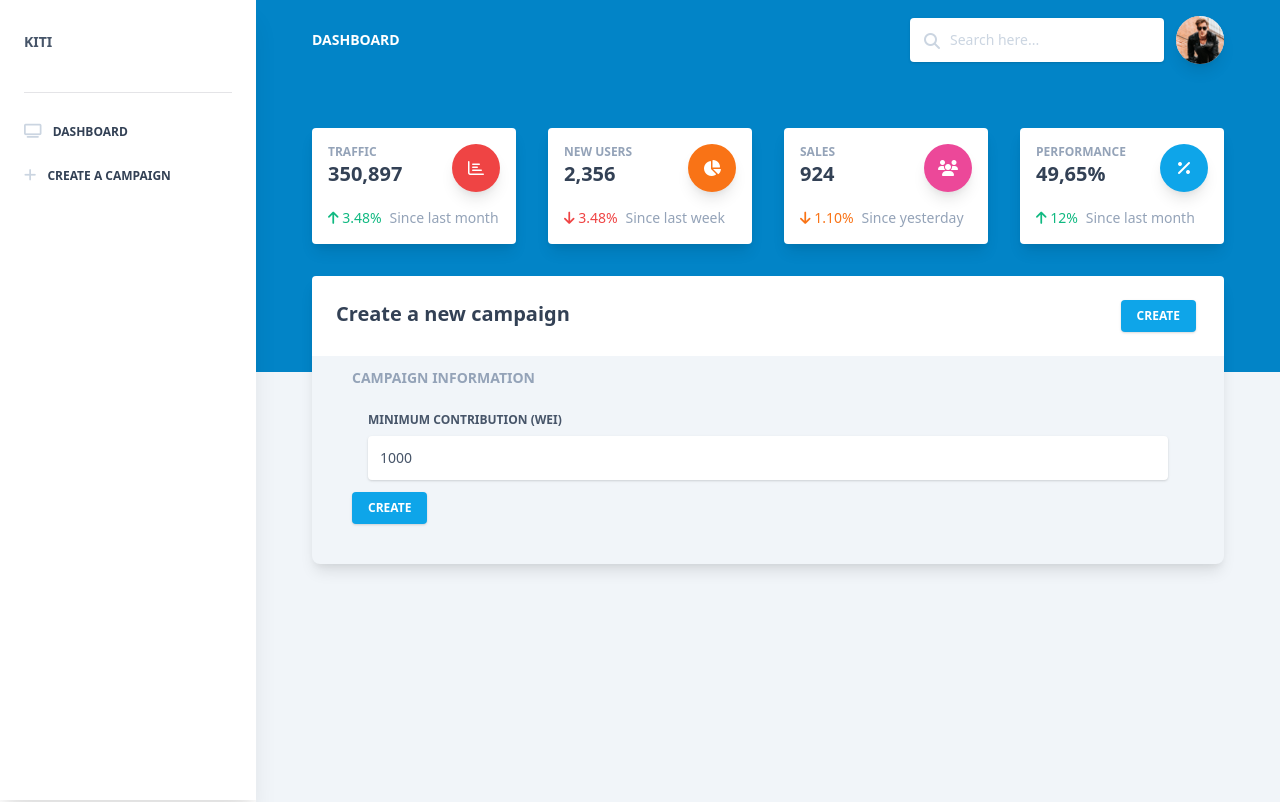
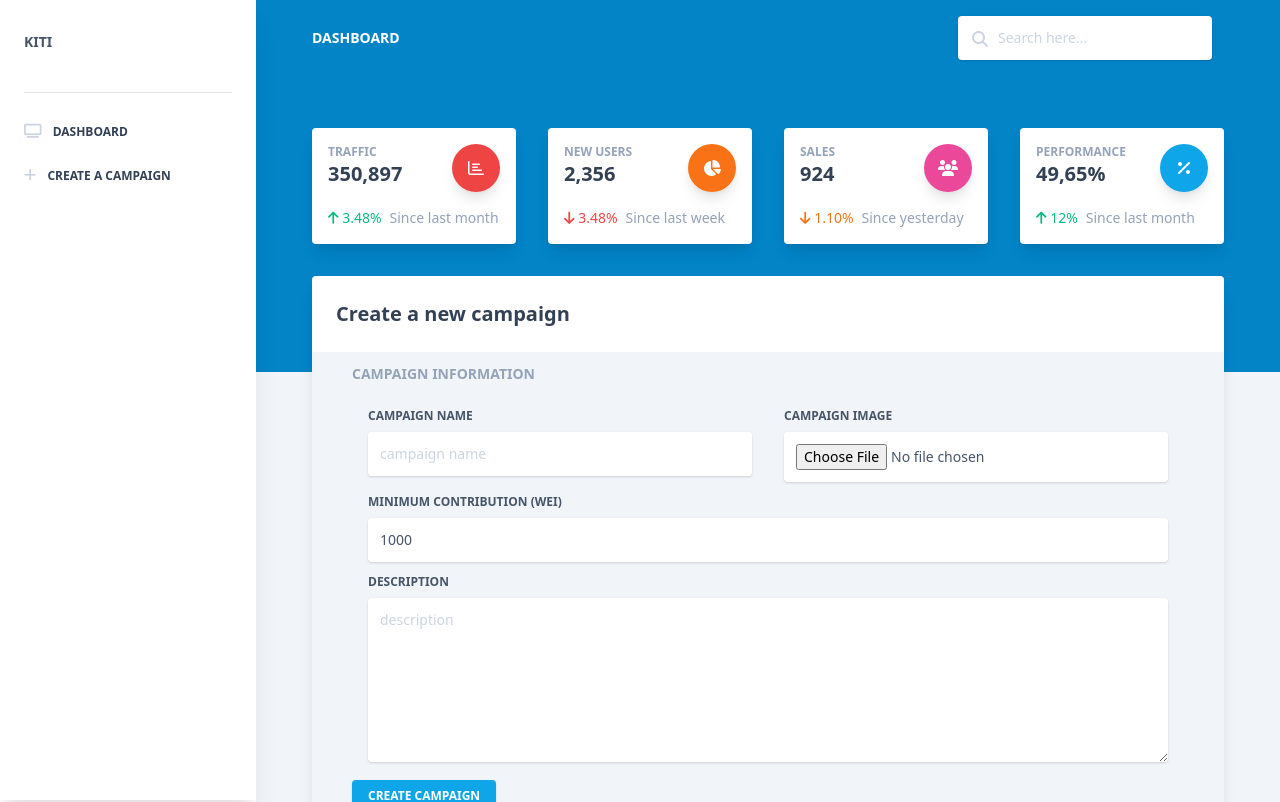
Before and after one commit to namphammati0210/Kiti, a React (Create React App) app: page /app/campaign/new in a window 1280 px wide. Shown: the top 802 px of the page. Built offline with nearby package versions, Linux system fonts and the light colour scheme; what web3 would draw is missing.

Commit message:
feat: Improve UI and fix bug

```diff
--- a/package.json
+++ b/package.json
@@ -15,6 +15,7 @@
     "@types/react": "^18.0.25",
     "@types/react-dom": "^18.0.9",
     "chart.js": "^4.0.1",
+    "firebase": "^9.22.0",
     "fs-extra": "^10.1.0",
     "ganache-cli": "^6.12.2",
     "mocha": "^10.1.0",
@@ -54,6 +55,7 @@
     ]
   },
   "devDependencies": {
+    "@firebase/firestore-types": "^2.5.1",
     "autoprefixer": "^10.4.13",
     "nyc": "^15.1.0",
     "postcss": "^8.4.19",
--- a/src/App.tsx
+++ b/src/App.tsx
@@ -7,6 +7,7 @@ import CardCampaign from "./components/Cards/CardCampaign";
 
 function App() {
   const [campaigns, setCampaigns] = useState([]);
+  console.log("🚀 ~ file: App.tsx:10 ~ App ~ campaigns:", campaigns);
 
   const fetchAllCampaigns = async () => {
     try {
@@ -53,7 +54,7 @@ function App() {
               <CardCampaign campaignName={campaign} manager={""} />
             ))
           ) : (
-            <h1>Not found any campaign, Let create one</h1>
+            <h1>Not found any campaign, Let's create the new one</h1>
           )}
           {/* </div> */}
         </div>
--- a/src/components/Campaigns/CampaignCreationForm.tsx
+++ b/src/components/Campaigns/CampaignCreationForm.tsx
@@ -1,6 +1,11 @@
+/* eslint-disable */
 import { useState } from "react";
+// import { getStorage, ref, uploadBytes } from "firebase/storage";
+import { ref, getDownloadURL, uploadBytesResumable } from "firebase/storage";
+import { collection, addDoc } from "firebase/firestore";
+import { storage, db } from "../../firebase";
+
 import factory from "../../ethereum/factory";
-
 import web3 from "../../ethereum/web3";
 // import CardSettings from "../Cards/CardSettings";
 
@@ -8,9 +13,14 @@ import web3 from "../../ethereum/web3";
 import Alerts from "../Badge/Alerts";
 
 const CampaignCreationForm = () => {
-  const [minimumContribution, setMinimumContribution] = useState(1000);
+  // const fileInputRef = React.useRef(null);
+  const [minimumContribution, setMinimumContribution] = useState<number>(1000);
+  const [campaignName, setCampaignName] = useState<string>("");
+  const [campaignDesc, setCampaignDesc] = useState<string>("");
   const [error, setError] = useState(null);
   const [successMsg, setSuccessMsg] = useState<string>("");
+  // const [progresspercent, setProgresspercent] = useState(0);
+  const [file, setFile] = useState<File | null>(null);
 
   const onChangeMinimumContribution = (
     e: React.ChangeEvent<HTMLInputElement>
@@ -18,7 +28,76 @@ const CampaignCreationForm = () => {
     setMinimumContribution(Number(e.target.value));
   };
 
-  const onSubmit = async () => {
+  const onChangeCampaignName = (e: React.ChangeEvent<HTMLInputElement>) => {
+    setCampaignName(e.target.value);
+  };
+
+  const onChangeCampaignDes = (e: React.ChangeEvent<HTMLTextAreaElement>) => {
+    setCampaignDesc(e.target.value);
+  };
+
+  const onChangeFile = (event: React.ChangeEvent<HTMLInputElement>) => {
+    if (event.target.files) {
+      setFile(event.target.files[0]);
+    }
+  };
+
+  const handleUploadDataToDB = ({
+    name,
+    description,
+    minContribution,
+  }: {
+    name: string;
+    description: string;
+    minContribution: number;
+  }) => {
+    // e.preventDefault()
+    if (file) {
+      if (!file) return;
+
+      const storageRef = ref(storage, `files/${file.name}`);
+      const uploadTask = uploadBytesResumable(storageRef, file);
+
+      uploadTask.on(
+        "state_changed",
+        (snapshot) => {
+          const progress = Math.round(
+            (snapshot.bytesTransferred / snapshot.totalBytes) * 100
+          );
+          // setProgresspercent(progress);
+        },
+        (error) => {
+          alert(error);
+        },
+        () => {
+          getDownloadURL(uploadTask.snapshot.ref).then((downloadURL) => {
+            // setImgUrl(downloadURL);
+            // firestore.collection("files").add({
+            //   name: file.name,
+            //   url: downloadURL,
+            //   createdAt: new Date(),
+            // });
+            const docRef = addDoc(collection(db, "campaign"), {
+              name,
+              description,
+              minContribution: `${minContribution} WEI`,
+              fileName: file.name,
+              fileURL: downloadURL,
+              createdAt: new Date(),
+            });
+            console.log(
+              "🚀 ~ file: CampaignCreationForm.tsx:93 ~ docRef ~ docRef:",
+              docRef
+            );
+          });
+        }
+      );
+    }
+  };
+
+  const onSubmit = async (e: any) => {
+    e.preventDefault();
+
     if (minimumContribution < 0) {
       return;
     }
@@ -33,10 +112,23 @@ const CampaignCreationForm = () => {
           from: accounts[0],
           gas: "1000000",
         });
+      console.log(
+        "🚀 ~ file: CampaignCreationForm.tsx:119 ~ onSubmit ~ request:",
+        request
+      );
       if (request) {
         setSuccessMsg("Create a request sucessfully");
+        handleUploadDataToDB({
+          name: campaignName,
+          description: campaignDesc,
+          minContribution: minimumContribution,
+        });
       }
     } catch (error: any) {
+      console.log(
+        "🚀 ~ file: CampaignCreationForm.tsx:85 ~ onSubmit ~ error:",
+        error
+      );
       setError(error.message);
     }
   };
@@ -56,12 +148,6 @@ const CampaignCreationForm = () => {
           <h6 className="text-blueGray-700 text-xl font-bold">
             Create a new campaign
           </h6>
-          <button
-            className="bg-lightBlue-500 text-white active:bg-lightBlue-600 font-bold uppercase text-xs px-4 py-2 rounded shadow hover:shadow-md outline-none focus:outline-none mr-1 ease-linear transition-all duration-150"
-            type="button"
-          >
-            Create
-          </button>
         </div>
       </div>
 
@@ -73,6 +159,41 @@ const CampaignCreationForm = () => {
             Campaign Information
           </h6>
           <div className="flex flex-wrap">
+            <div className="w-full lg:w-6/12 px-4">
+              <div className="relative w-full mb-3">
+                <label
+                  className="block uppercase text-blueGray-600 text-xs font-bold mb-2"
+                  htmlFor="grid-password"
+                >
+                  Campaign name
+                </label>
+                <input
+                  type="text"
+                  className="border-0 px-3 py-3 placeholder-blueGray-300 text-blueGray-600 bg-white rounded text-sm shadow focus:outline-none focus:ring w-full ease-linear transition-all duration-150"
+                  placeholder="campaign name"
+                  onChange={onChangeCampaignName}
+                  required
+                />
+              </div>
+            </div>
+            <div className="w-full lg:w-6/12 px-4">
+              <div className="relative w-full mb-3">
+                <label
+                  className="block uppercase text-blueGray-600 text-xs font-bold mb-2"
+                  htmlFor="grid-password"
+                >
+                  Campaign image
+                </label>
+                <input
+                  type="file"
+                  className="border-0 px-3 py-3 placeholder-blueGray-300 text-blueGray-600 bg-white rounded text-sm shadow focus:outline-none focus:ring w-full ease-linear transition-all duration-150"
+                  // defaultValue="Upload image"
+                  // value=""
+                  onChange={onChangeFile}
+                  // ref={fileInputRef}
+                />
+              </div>
+            </div>
             <div className="w-full px-4">
               <div className="relative w-full mb-3">
                 <label
@@ -86,154 +207,37 @@ const CampaignCreationForm = () => {
                   className="border-0 px-3 py-3 placeholder-blueGray-300 text-blueGray-600 bg-white rounded text-sm shadow focus:outline-none focus:ring w-full ease-linear transition-all duration-150"
                   defaultValue={minimumContribution}
                   onChange={onChangeMinimumContribution}
+                  placeholder="1000"
+                  required
                 />
               </div>
             </div>
-            {/* <div className="w-full lg:w-6/12 px-4">
+            <div className="w-full lg:w-12/12 px-4">
               <div className="relative w-full mb-3">
                 <label
                   className="block uppercase text-blueGray-600 text-xs font-bold mb-2"
                   htmlFor="grid-password"
                 >
-                        Email address
+                  Description
                 </label>
-                      <input
-                        type="email"
+                <textarea
                   className="border-0 px-3 py-3 placeholder-blueGray-300 text-blueGray-600 bg-white rounded text-sm shadow focus:outline-none focus:ring w-full ease-linear transition-all duration-150"
-                        defaultValue="jesse@example.com"
-                      />
+                  placeholder="description"
+                  rows={7}
+                  onChange={onChangeCampaignDes}
+                  required
+                ></textarea>
               </div>
             </div>
-                  <div className="w-full lg:w-6/12 px-4">
-                    <div className="relative w-full mb-3">
-                      <label
-                        className="block uppercase text-blueGray-600 text-xs font-bold mb-2"
-                        htmlFor="grid-password"
-                      >
-                        First Name
-                      </label>
-                      <input
-                        type="text"
-                        className="border-0 px-3 py-3 placeholder-blueGray-300 text-blueGray-600 bg-white rounded text-sm shadow focus:outline-none focus:ring w-full ease-linear transition-all duration-150"
-                        defaultValue="Lucky"
-                      />
           </div>
-                  </div>
-                  <div className="w-full lg:w-6/12 px-4">
-                    <div className="relative w-full mb-3">
-                      <label
-                        className="block uppercase text-blueGray-600 text-xs font-bold mb-2"
-                        htmlFor="grid-password"
-                      >
-                        Last Name
-                      </label>
-                      <input
-                        type="text"
-                        className="border-0 px-3 py-3 placeholder-blueGray-300 text-blueGray-600 bg-white rounded text-sm shadow focus:outline-none focus:ring w-full ease-linear transition-all duration-150"
-                        defaultValue="Jesse"
-                      />
-                    </div>
-                  </div> */}
-          </div>
-
-          {/* <hr className="mt-6 border-b-1 border-blueGray-300" /> */}
 
           <button
             className="px-4 bg-lightBlue-500 text-white active:bg-lightBlue-600 font-bold uppercase text-xs py-2 rounded shadow hover:shadow-md outline-none focus:outline-none mr-1 ease-linear transition-all duration-150"
             type="button"
             onClick={onSubmit}
           >
-            Create
+            Create Campaign
           </button>
-
-          {/* <h6 className="text-blueGray-400 text-sm mt-3 mb-6 font-bold uppercase">
-                  Contact Information
-                </h6>
-                <div className="flex flex-wrap">
-                  <div className="w-full lg:w-12/12 px-4">
-                    <div className="relative w-full mb-3">
-                      <label
-                        className="block uppercase text-blueGray-600 text-xs font-bold mb-2"
-                        htmlFor="grid-password"
-                      >
-                        Address
-                      </label>
-                      <input
-                        type="text"
-                        className="border-0 px-3 py-3 placeholder-blueGray-300 text-blueGray-600 bg-white rounded text-sm shadow focus:outline-none focus:ring w-full ease-linear transition-all duration-150"
-                        defaultValue="Bld Mihail Kogalniceanu, nr. 8 Bl 1, Sc 1, Ap 09"
-                      />
-                    </div>
-                  </div>
-                  <div className="w-full lg:w-4/12 px-4">
-                    <div className="relative w-full mb-3">
-                      <label
-                        className="block uppercase text-blueGray-600 text-xs font-bold mb-2"
-                        htmlFor="grid-password"
-                      >
-                        City
-                      </label>
-                      <input
-                        type="email"
-                        className="border-0 px-3 py-3 placeholder-blueGray-300 text-blueGray-600 bg-white rounded text-sm shadow focus:outline-none focus:ring w-full ease-linear transition-all duration-150"
-                        defaultValue="New York"
-                      />
-                    </div>
-                  </div>
-                  <div className="w-full lg:w-4/12 px-4">
-                    <div className="relative w-full mb-3">
-                      <label
-                        className="block uppercase text-blueGray-600 text-xs font-bold mb-2"
-                        htmlFor="grid-password"
-                      >
-                        Country
-                      </label>
-                      <input
-                        type="text"
-                        className="border-0 px-3 py-3 placeholder-blueGray-300 text-blueGray-600 bg-white rounded text-sm shadow focus:outline-none focus:ring w-full ease-linear transition-all duration-150"
-                        defaultValue="United States"
-                      />
-                    </div>
-                  </div>
-                  <div className="w-full lg:w-4/12 px-4">
-                    <div className="relative w-full mb-3">
-                      <label
-                        className="block uppercase text-blueGray-600 text-xs font-bold mb-2"
-                        htmlFor="grid-password"
-                      >
-                        Postal Code
-                      </label>
-                      <input
-                        type="text"
-                        className="border-0 px-3 py-3 placeholder-blueGray-300 text-blueGray-600 bg-white rounded text-sm shadow focus:outline-none focus:ring w-full ease-linear transition-all duration-150"
-                        defaultValue="Postal Code"
-                      />
-                    </div>
-                  </div>
-                </div>
-
-                <hr className="mt-6 border-b-1 border-blueGray-300" />
-
-                <h6 className="text-blueGray-400 text-sm mt-3 mb-6 font-bold uppercase">
-                  About Me
-                </h6>
-                <div className="flex flex-wrap">
-                  <div className="w-full lg:w-12/12 px-4">
-                    <div className="relative w-full mb-3">
-                      <label
-                        className="block uppercase text-blueGray-600 text-xs font-bold mb-2"
-                        htmlFor="grid-password"
-                      >
-                        About me
-                      </label>
-                      <textarea
-                        className="border-0 px-3 py-3 placeholder-blueGray-300 text-blueGray-600 bg-white rounded text-sm shadow focus:outline-none focus:ring w-full ease-linear transition-all duration-150"
-                        defaultValue="A beautiful UI Kit and Admin for React & Tailwind CSS. It is Free and Open Source."
-                        rows={4}
-                      ></textarea>
-                    </div>
-                  </div>
-                </div> */}
         </form>
       </div>
     </>
--- a/src/components/Cards/CardCampaign.tsx
+++ b/src/components/Cards/CardCampaign.tsx
@@ -2,7 +2,7 @@ import { Link } from "react-router-dom";
 
 interface IProps {
   campaignName: string;
-  manager: string;
+  manager?: string;
   date?: string;
 }
 
@@ -18,7 +18,7 @@ const CardCampaign = ({ campaignName, manager }: IProps) => {
 
         <header className="flex items-center justify-between leading-tight p-2 md:p-4">
           <h1 className="text-lg w-[200px] truncate">{campaignName}</h1>
-          <p className="text-grey-darker text-sm">11/1/19</p>
+          <p className="text-grey-darker text-sm">13/05/2023</p>
         </header>
 
         <footer className="flex items-center justify-between leading-none p-2 md:p-4">
@@ -27,7 +27,7 @@ const CardCampaign = ({ campaignName, manager }: IProps) => {
             className="block rounded-full"
             src="https://picsum.photos/32/32/?random"
           />
-          <p className="ml-2 text-sm">Manager: {manager}</p>
+          {/* <p className="ml-2 text-sm">Manager: {manager}</p> */}
 
           {/* <span className="hidden">Like</span>
             <i className="fa fa-heart"></i> */}
--- a/src/components/Dropdowns/IndexDropdown.js
+++ b/src/components/Dropdowns/IndexDropdown.js
@@ -18,7 +18,7 @@ const IndexDropdown = () => {
   };
   return (
     <>
-      <a
+      {/* <a
         className="hover:text-blueGray-500 text-blueGray-700 px-3 py-4 lg:py-2 flex items-center text-xs uppercase font-bold"
         href="#pablo"
         ref={btnDropdownRef}
@@ -28,7 +28,7 @@ const IndexDropdown = () => {
         }}
       >
         Demo Pages
-      </a>
+      </a> */}
       <div
         ref={popoverDropdownRef}
         className={
--- a/src/components/Dropdowns/PagesDropdown.tsx
+++ b/src/components/Dropdowns/PagesDropdown.tsx
@@ -18,7 +18,7 @@ const PagesDropdown = () => {
   };
   return (
     <>
-      <a
+      {/* <a
         className="lg:text-white lg:hover:text-blueGray-200 text-blueGray-700 px-3 py-4 lg:py-2 flex items-center text-xs uppercase font-bold"
         href="#pablo"
         ref={btnDropdownRef}
@@ -28,7 +28,7 @@ const PagesDropdown = () => {
         }}
       >
         Demo Pages
-      </a>
+      </a> */}
       <div
         ref={popoverDropdownRef}
         className={
--- a/src/components/Dropdowns/UserDropdown.tsx
+++ b/src/components/Dropdowns/UserDropdown.tsx
@@ -18,7 +18,7 @@ const UserDropdown = () => {
   };
   return (
     <>
-      <a
+      {/* <a
         className="text-blueGray-500 block"
         href="#pablo"
         ref={btnDropdownRef}
@@ -36,7 +36,7 @@ const UserDropdown = () => {
             />
           </span>
         </div>
-      </a>
+      </a> */}
       <div
         ref={popoverDropdownRef}
         className={
--- /dev/null
+++ b/src/firebase/index.ts
@@ -0,0 +1,26 @@
+// Import the functions you need from the SDKs you need
+import { initializeApp } from "firebase/app";
+import { getFirestore } from 'firebase/firestore';
+import { getStorage } from "firebase/storage";
+import { getAnalytics } from "firebase/analytics";
+// TODO: Add SDKs for Firebase products that you want to use
+// https://firebase.google.com/docs/web/setup#available-libraries
+
+// Your web app's Firebase configuration
+// For Firebase JS SDK v7.20.0 and later, measurementId is optional
+const firebaseConfig = {
+  apiKey: "AIzaSyBYkrTwJ462kvTf-nOM8WGfDn9GmPRmYRA",
+  authDomain: "kiti-cb5ce.firebaseapp.com",
+  projectId: "kiti-cb5ce",
+  storageBucket: "kiti-cb5ce.appspot.com",
+  messagingSenderId: "536918764200",
+  appId: "1:536918764200:web:054576c157acaf6559709d",
+  measurementId: "G-S0NXYYHNKY"
+};
+
+// Initialize Firebase
+const app = initializeApp(firebaseConfig);
+const analytics = getAnalytics(app);
+
+export const db = getFirestore(app);
+export const storage = getStorage(app);
```
Also changed, not shown: src/components/Navbars/AuthNavbar.tsx (+11 -9 lines), 1 other file (tests, documents, lock files or other folders). Lines whose indentation alone changed are shown as unchanged.
